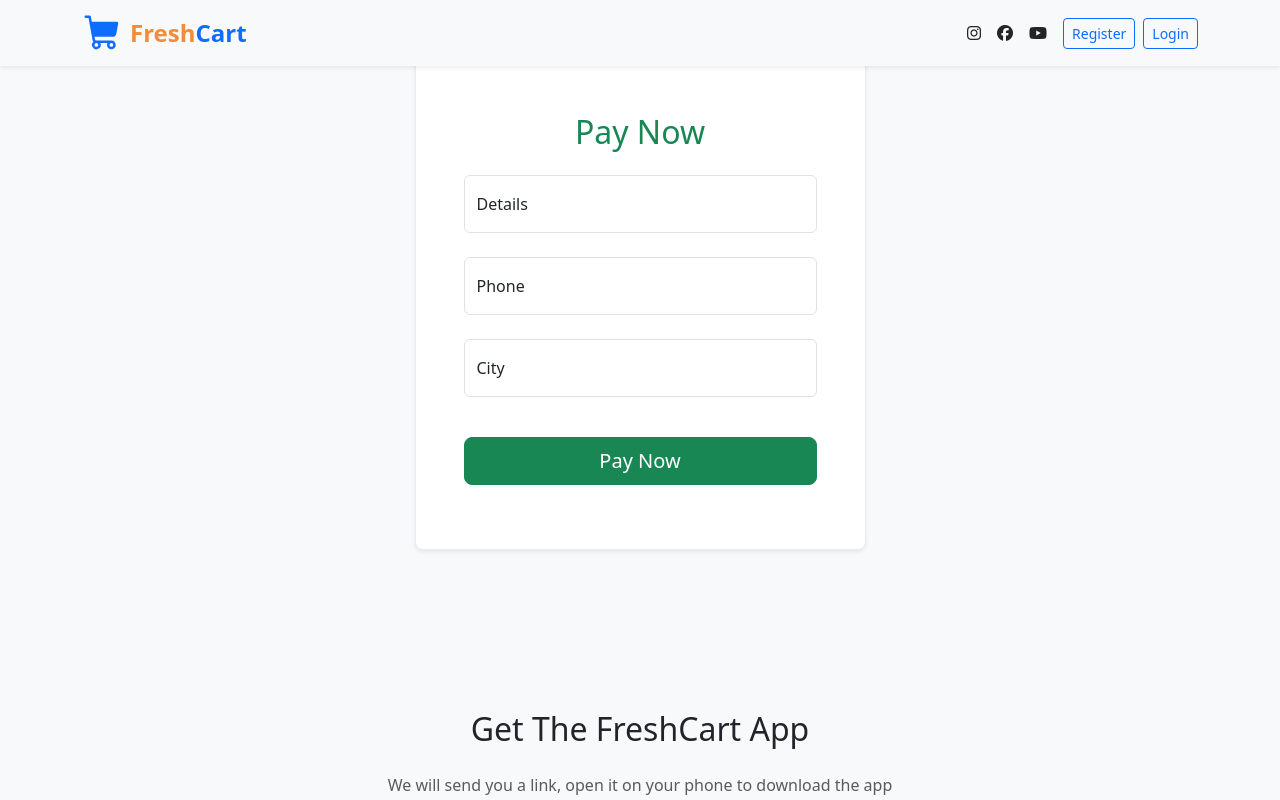
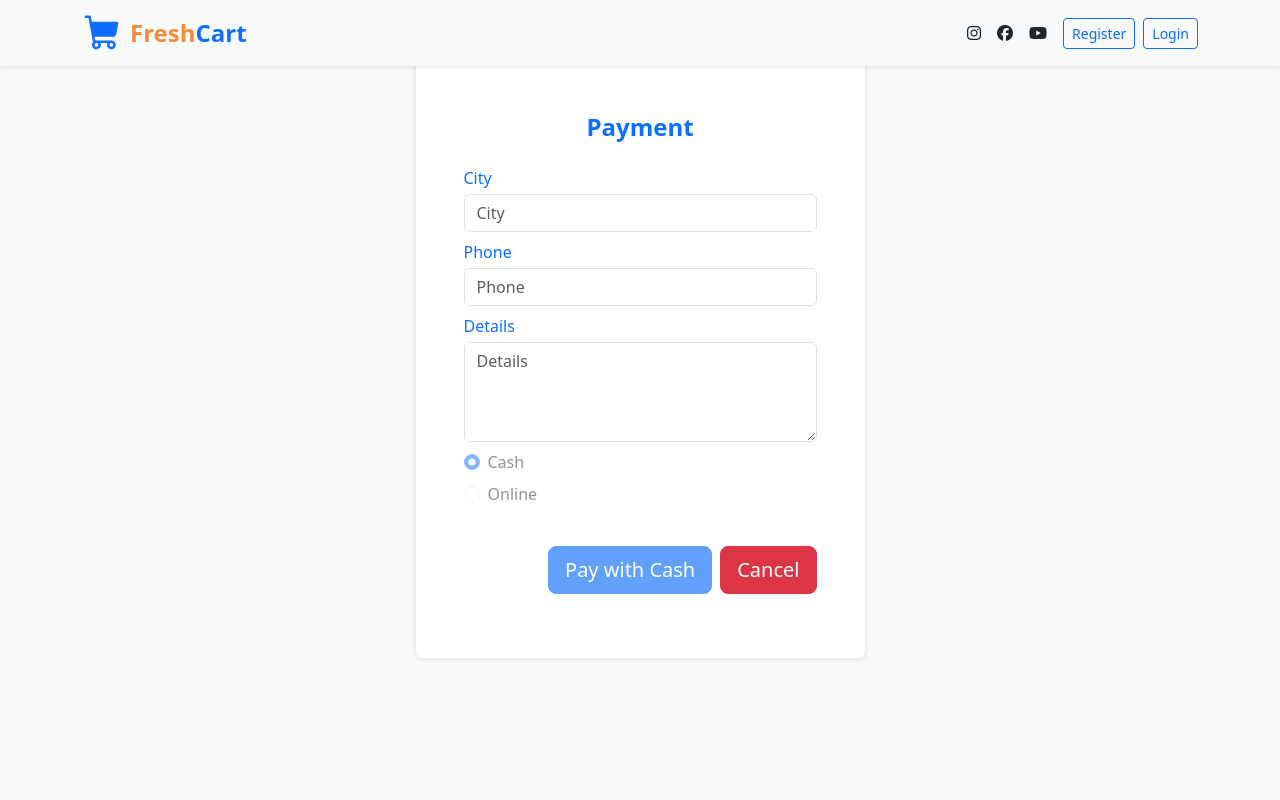
Before and after one commit to elagamy257/FreshCart-E-commerce, a React (Vite) app: page /checkout/1 in a window 1280 px wide. Shown: the top 800 px of the page. Built offline with nearby package versions, Linux system fonts and the light colour scheme; sample sign-in values are in the browser's storage.

Commit message:
Update Checkout.jsx

```diff
--- a/src/component/Checkout/Checkout.jsx
+++ b/src/component/Checkout/Checkout.jsx
@@ -1,98 +1,215 @@
-import React from 'react'
-import { useFormik } from 'formik'
-import axios from 'axios';
-import { useParams } from 'react-router-dom';
-
+import React, { useState } from "react";
+import { useFormik } from "formik";
+import axios from "axios";
+import { useParams, useNavigate, Link } from "react-router-dom";
+import * as Yup from "yup";
+import toast from "react-hot-toast";
 
 export default function Checkout() {
-  let {cartId} = useParams()
+  const { cartId } = useParams();
+  const navigate = useNavigate();
+  const [paymentType, setPaymentType] = useState("cash");
 
-  let headers = {
-    token: localStorage.getItem('userToken')
+  const headers = {
+    token: localStorage.getItem("userToken"),
+  };
+
+  async function handleOrder(values, { setSubmitting, resetForm }) {
+    try {
+      setSubmitting(true);
+      if (paymentType === "cash") {
+        const { data } = await axios.post(
+          `https://ecommerce.routemisr.com/api/v1/orders/${cartId}`,
+          { shippingAddress: values },
+          { headers }
+        );
+        resetForm();
+        toast.success(data.status || "Order placed successfully");
+        navigate("/allorders");
+      } else {
+        const { data } = await axios.post(
+          `https://ecommerce.routemisr.com/api/v1/orders/checkout-session/${cartId}`,
+          { shippingAddress: values },
+          {
+            headers,
+            params: { url: "http://localhost:5173" },
+          }
+        );
+        window.location.href = data.session.url;
+      }
+    } catch (error) {
+      toast.error(error.response?.data?.message || "Something went wrong");
+    } finally {
+      setSubmitting(false);
+    }
   }
 
-  async function handleLogin(formsData){
+  const validationSchema = Yup.object().shape({
+    details: Yup.string()
+      .required("Details are required")
+      .min(3, "At least input 3 characters"),
+    city: Yup.string()
+      .required("City is required")
+      .min(3, "At least input 3 characters"),
+    phone: Yup.string()
+      .required("Phone is required")
+      .matches(/^01[0125][0-9]{8}$/, "Phone must be an Egyptian number"),
+  });
 
-  console.log('formData', formsData);
-
-  axios.post(`https://ecommerce.routemisr.com/api/v1/orders/checkout-session/${cartId}`,
-    {'shippingAddress' : formsData},
-
-    {
-      headers: headers,
-      params: {
-        url: 'http://localhost:5173'
-      }
-    }
-
-  )
-
-  .then( (response)=>{ console.log('checkout' , response)
-    location.href = response.data.session.url
-  } )
-  .catch( (error)=>{console.log('error' , error)} )
-  }
-
-
-
-  let formik = useFormik({
-      initialValues:{
-        details:'',
-        phone:'',
-        city:''
-      },
-
-      onSubmit: handleLogin
-    })
-
-
+  const formik = useFormik({
+    initialValues: {
+      details: "",
+      phone: "",
+      city: "",
+    },
+    onSubmit: handleOrder,
+    validationSchema,
+  });
 
   return (
-    <>
     <section className="bg-light py-3 py-md-5">
       <div className="container">
         <div className="row justify-content-center">
           <div className="col-12 col-sm-10 col-md-8 col-lg-6 col-xl-5 col-xxl-4">
             <div className="card border border-light-subtle rounded-3 shadow-sm">
               <div className="card-body p-3 p-md-4 p-xl-5">
-                <div className="text-center mb-3">
-
-                </div>
-                <h2 className="fs-15 fw-normal text-center text-success mb-4">Pay Now</h2>
+                <div className="text-center mb-3"></div>
+                <h2 className="fs-4 fw-bold text-center text-primary mb-4">
+                  Payment
+                </h2>
                 <form onSubmit={formik.handleSubmit} action="#!">
                   <div className="row gy-2 overflow-hidden">
-
+                    <div className="col-12">
+                      <label htmlFor="city" className="form-label text-primary mb-1">
+                        City
+                      </label>
+                      <input
+                        onChange={formik.handleChange}
+                        onBlur={formik.handleBlur}
+                        type="text"
+                        className={`form-control bg-gray-50 border border-gray-300 ${formik.touched.city && formik.errors.city ? "is-invalid" : ""
+                          }`}
+                        name="city"
+                        value={formik.values.city}
+                        id="city"
+                        placeholder="City"
+                        required
+                      />
+                      {formik.touched.city && formik.errors.city && (
+                        <div className="text-danger">{formik.errors.city}</div>
+                      )}
+                    </div>
 
                     <div className="col-12">
-                      <div className="form-floating mb-3">
-                        <input onChange={formik.handleChange} onBlur={formik.handleBlur} type="text" className= {`form-control ${formik.touched.details && formik.errors.details ? 'is-invalid' : ''}`} name="details" value={formik.values.details} id="details" placeholder="name@example.com" required/>
-                        <label htmlFor="details" className="form-label">Details</label>
+                      <label htmlFor="phone" className="form-label text-primary mb-1">
+                        Phone
+                      </label>
+                      <input
+                        onChange={formik.handleChange}
+                        onBlur={formik.handleBlur}
+                        type="tel"
+                        className={`form-control bg-gray-50 border border-gray-300 ${formik.touched.phone && formik.errors.phone ? "is-invalid" : ""
+                          }`}
+                        name="phone"
+                        value={formik.values.phone}
+                        id="phone"
+                        placeholder="Phone"
+                        required
+                      />
+                      {formik.touched.phone && formik.errors.phone && (
+                        <div className="text-danger">{formik.errors.phone}</div>
+                      )}
+                    </div>
+
+                    <div className="col-12">
+                      <label htmlFor="details" className="form-label text-primary mb-1">
+                        Details
+                      </label>
+                      <textarea
+                        onChange={formik.handleChange}
+                        onBlur={formik.handleBlur}
+                        className={`form-control bg-gray-50 border border-gray-300 ${formik.touched.details && formik.errors.details ? "is-invalid" : ""
+                          }`}
+                        style={{ height: "100px" }}
+                        name="details"
+                        value={formik.values.details}
+                        id="details"
+                        placeholder="Details"
+                        required
+                      />
+                      {formik.touched.details && formik.errors.details && (
+                        <div className="text-danger">{formik.errors.details}</div>
+                      )}
+                    </div>
+
+                    <div className="col-12">
+                      <div className="form-check mb-2">
+                        <input
+                          disabled={
+                            !formik.isValid || !formik.dirty || formik.isSubmitting
+                          }
+                          value="cash"
+                          onChange={() => setPaymentType("cash")}
+                          checked={paymentType === "cash"}
+                          id="Cash"
+                          type="radio"
+                          name="paymentType"
+                          className="form-check-input"
+                        />
+                        <label
+                          htmlFor="Cash"
+                          className="form-check-label text-dark"
+                        >
+                          Cash
+                        </label>
+                      </div>
+                      <div className="form-check mb-3">
+                        <input
+                          disabled={
+                            !formik.isValid || !formik.dirty || formik.isSubmitting
+                          }
+                          value="online"
+                          onChange={() => setPaymentType("online")}
+                          checked={paymentType === "online"}
+                          id="Online"
+                          type="radio"
+                          name="paymentType"
+                          className="form-check-input"
+                        />
+                        <label
+                          htmlFor="Online"
+                          className="form-check-label text-dark"
+                        >
+                          Online
+                        </label>
                       </div>
                     </div>
 
                     <div className="col-12">
-                      <div className="form-floating mb-3">
-                        <input onChange={formik.handleChange} onBlur={formik.handleBlur} type="tel" className= {`form-control ${formik.touched.phone && formik.errors.phone ? 'is-invalid' : ''}`} name="phone" value={formik.values.phone} id="phone" placeholder="phone" required/>
-                        <label htmlFor="phone" className="form-label">Phone</label>
+                      <div className="d-flex justify-content-end gap-2 my-3">
+                        <button
+                          type="submit"
+                          className="btn btn-primary btn-lg custom-hover-btn"
+                          disabled={
+                            !formik.isValid || !formik.dirty || formik.isSubmitting
+                          }
+                        >
+                          {formik.isSubmitting ? (
+                            <i className="fa-solid fa-spin fa-spinner text-white fa-lg"></i>
+                          ) : paymentType === "cash" ? (
+                            "Pay with Cash"
+                          ) : (
+                            "Pay Online"
+                          )}
+                        </button>
+                        <Link
+                          to="/cart"
+                          className="btn btn-danger btn-lg custom-hover-btn"
+                        >
+                          Cancel
+                        </Link>
                       </div>
                     </div>
-
-
-                    <div className="col-12">
-                      <div className="form-floating mb-3">
-                        <input onChange={formik.handleChange} onBlur={formik.handleBlur} type="text" className= {`form-control ${formik.touched.city && formik.errors.city ? 'is-invalid' : ''}`} name="city" value={formik.values.city} id="city" placeholder="city" required/>
-                        <label htmlFor="city" className="form-label">City</label>
-                      </div>
-                    </div>
-
-
-
-                    <div className="col-12">
-                      <div className="d-grid my-3">
-                        <button className="btn btn-success btn-lg" type="submit">Pay Now</button>
-                      </div>
-                    </div>
-
                   </div>
                 </form>
               </div>
@@ -101,8 +218,5 @@ export default function Checkout() {
         </div>
       </div>
     </section>
-
-
-    </>
-  )
+  );
 }
```
